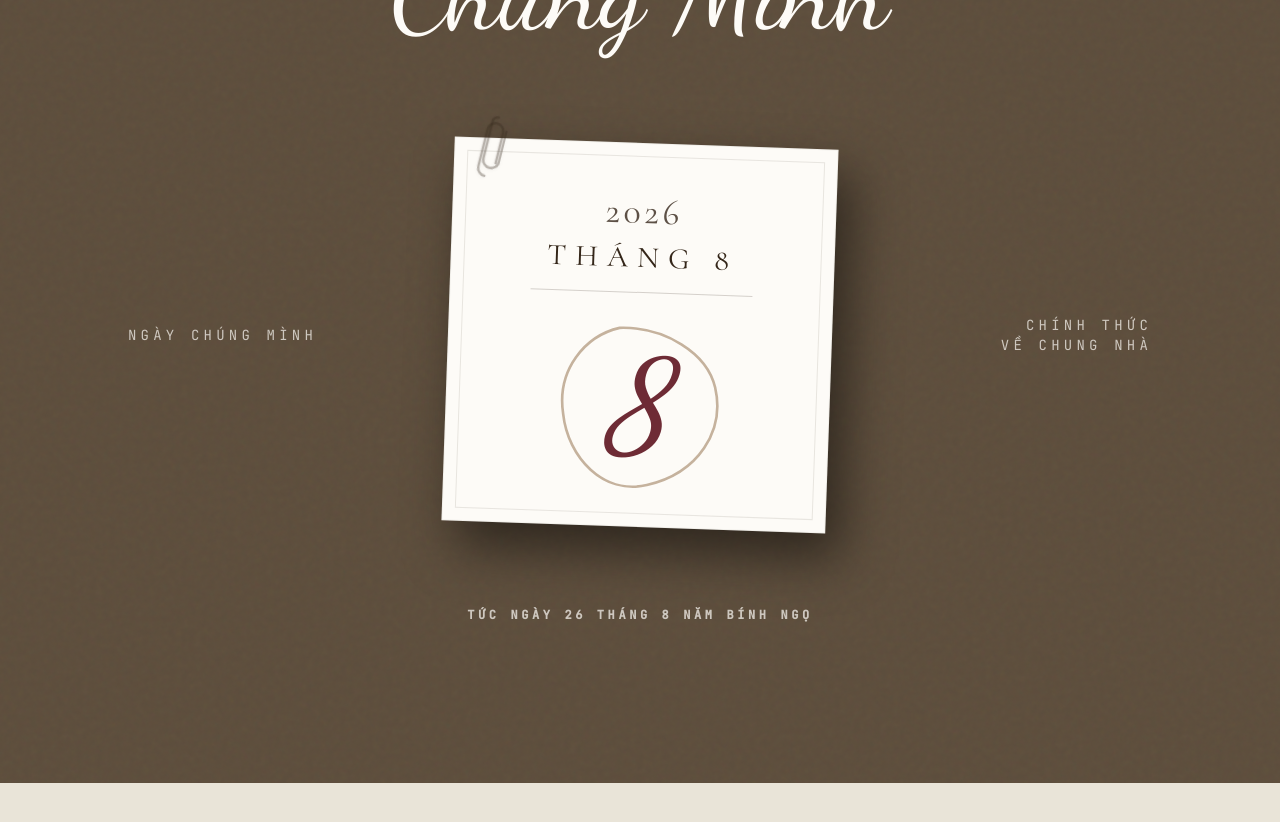
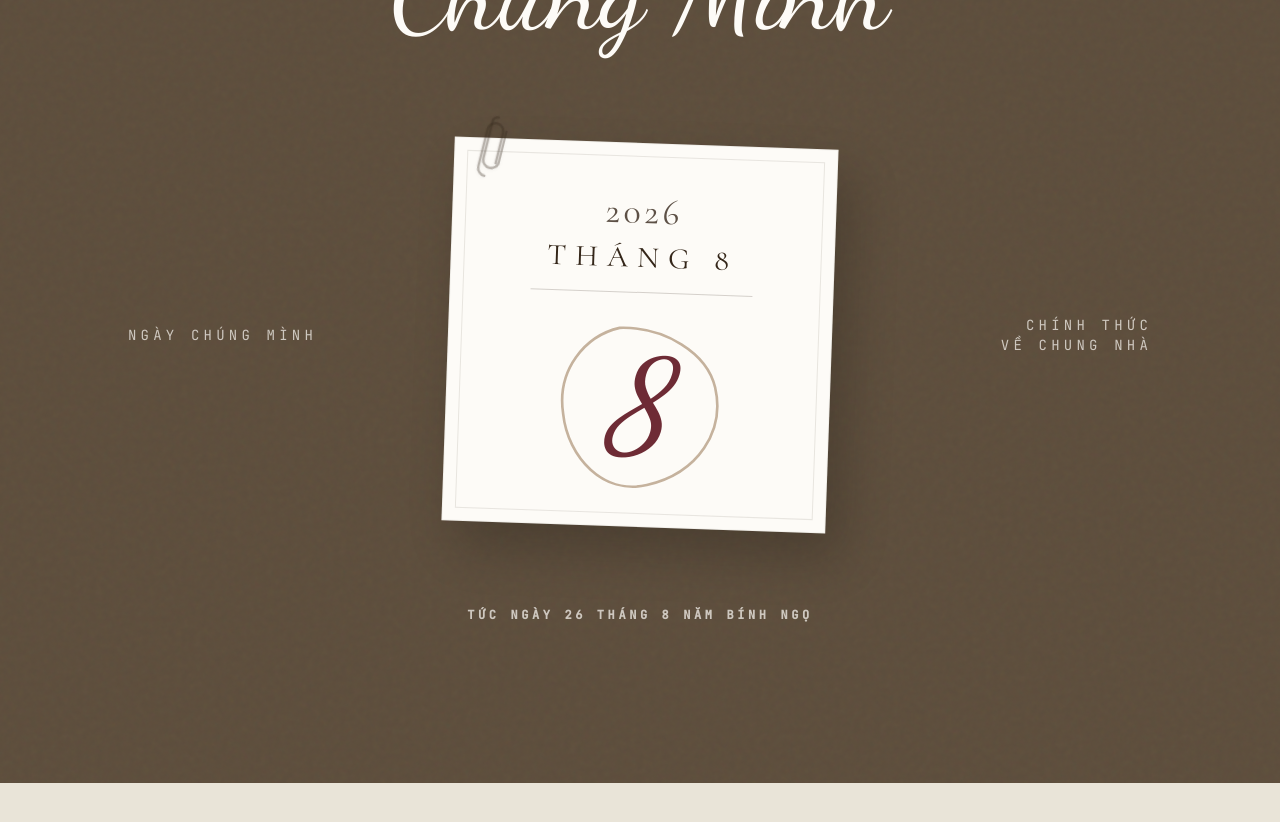
Before and after one commit to lequyn24-sudo/Q-N, a Next.js app: page / in a window 1280 px wide. Shown: the part 4760-5582 px from the top of the page. Built offline with nearby package versions, Linux system fonts and the light colour scheme; a web font is replaced by a local one.

Commit message:
Reduce calendar shadow opacity

```diff
--- a/src/components/Timeline.tsx
+++ b/src/components/Timeline.tsx
@@ -72,7 +72,7 @@ export default function Timeline() {
             viewport={{ once: true, margin: "-100px" }}
             transition={{ duration: 1.2, delay: 0.1, ease: "easeOut" }}
             className="relative bg-vintage-ivory w-72 md:w-80 lg:w-96 aspect-square shadow-2xl flex flex-col items-center justify-center text-vintage-ink p-8 order-1 md:order-2 z-10 border border-vintage-ink/5"
-            style={{ boxShadow: '15px 25px 50px rgba(0, 0, 0, 0.5)' }}
+            style={{ boxShadow: '15px 25px 50px rgba(0, 0, 0, 0.2)' }}
           >
             {/* Paperclip */}
             <div className="absolute -top-6 left-6 text-vintage-ink/40 opacity-80 rotate-12 drop-shadow-sm">
```
